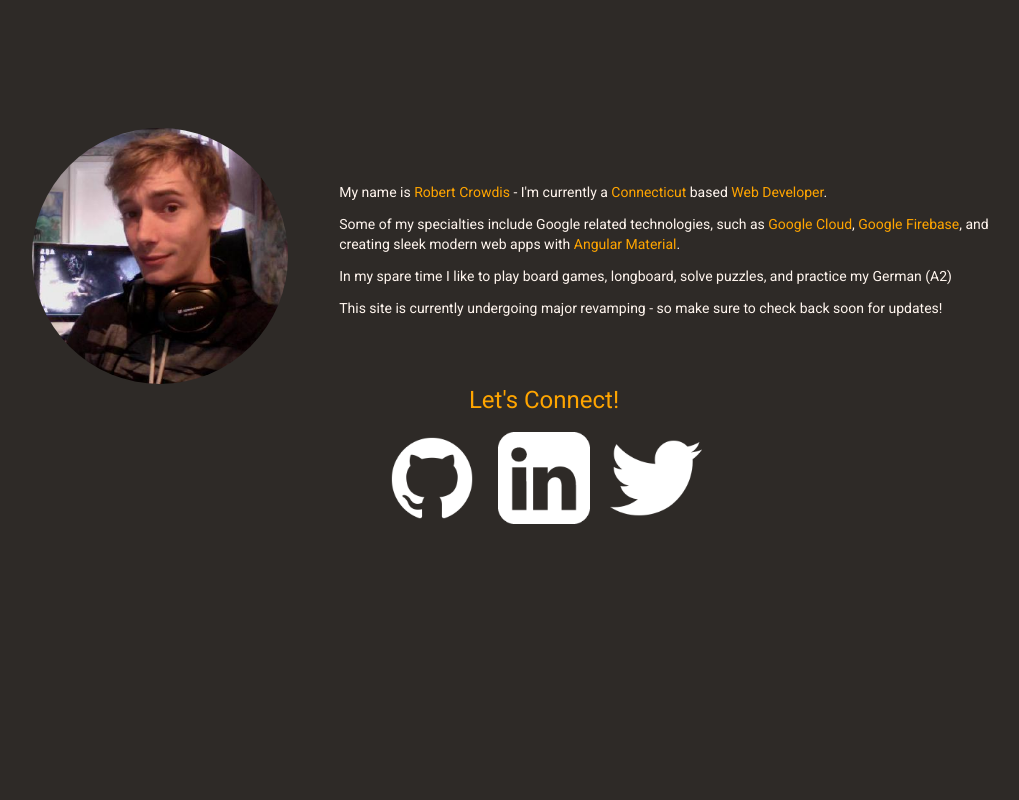
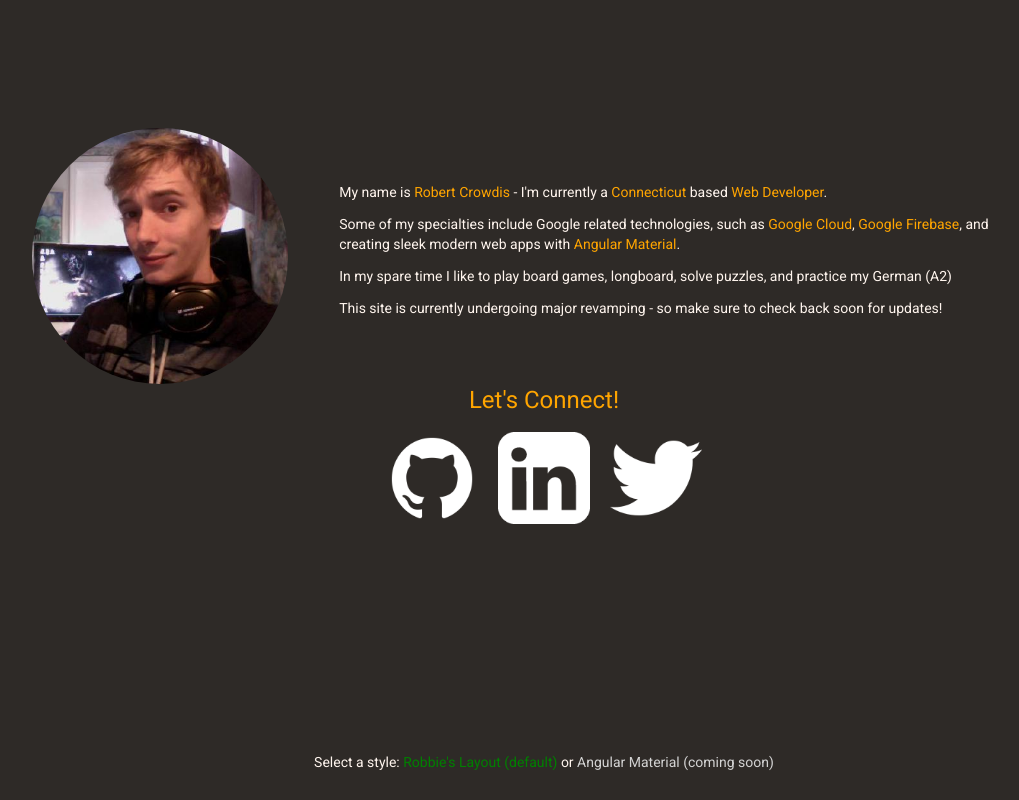
Before and after one commit to tessacrowdis/robertcrowdis-angular, an Angular app: page / in a window 1280 px wide. Shown: the whole page, without its empty margins (96-1115 px from the left). Built offline with nearby package versions, Linux system fonts and the light colour scheme.

Commit message:
feat(footer): add footer
The footer will allow selection between styles (not yet implemented)

```diff
--- a/src/app/app.component.html
+++ b/src/app/app.component.html
@@ -30,3 +30,5 @@
 
   <router-outlet></router-outlet>
 </div>
+
+<app-footer [style]="layoutStyle" (selectLayoutEvent)="setLayout($event)"></app-footer>
--- a/src/app/app.component.ts
+++ b/src/app/app.component.ts
@@ -26,4 +26,13 @@ export class AppComponent implements OnInit, OnDestroy {
   ngOnDestroy() {
     if (this._layoutSubscription$) { this._layoutSubscription$.unsubscribe(); }
   }
+
+  /**
+   * Changes the user's layout using the layout service as a controller.
+   *
+   * @param layoutStyle String of the style to set for the current and future sessions.
+   */
+  public setLayout(layoutStyle: string) {
+    this._ls.setLayout(layoutStyle);
+  }
 }
--- a/src/app/app.module.ts
+++ b/src/app/app.module.ts
@@ -8,10 +8,12 @@ import { BrowserAnimationsModule } from '@angular/platform-browser/animations';
 import { MaterialModule } from './shared/material.module';
 import { SharedModule } from './shared/shared.module';
 import { CoreModule } from './core/core.module';
+import { FooterComponent } from './footer/footer.component';
 
 @NgModule({
   declarations: [
-    AppComponent
+    AppComponent,
+    FooterComponent
   ],
   imports: [
     BrowserModule,
--- /dev/null
+++ b/src/app/footer/footer.component.html
@@ -0,0 +1,10 @@
+<div id="footer">
+  <span>Select a style: </span>
+  <span class="layout-option" [ngClass]="{ 'selected': style === 'custom' }"
+    (click)="selectLayout('custom')">Robbie's Layout (default)
+  </span>
+  <span> or </span>
+  <span class="layout-option --unused" [ngClass]="{ 'selected': style === 'material' }">
+    Angular Material (coming soon)
+  </span>
+</div>
--- /dev/null
+++ b/src/app/footer/footer.component.scss
@@ -0,0 +1,28 @@
+#footer {
+  position: absolute;
+  display: block;
+  text-align: center;
+  height: 48px;
+  bottom: 0px;
+  background-color: transparent; // TODO: Set this in the future, once my palette is decided on - RC 5/15/20
+  width: 100%;
+}
+
+.layout-option {
+  color: orange;
+  cursor: pointer;
+  transition: color .20s ease-in-out;
+  &:hover {
+    color: darkorange;
+  }
+
+  &.--unused {
+    color: lightgray !important;
+    cursor: not-allowed;
+  }
+}
+
+.selected {
+  color: green !important;
+  cursor: default;
+}
--- /dev/null
+++ b/src/app/footer/footer.component.ts
@@ -0,0 +1,27 @@
+import { Component, OnInit, Input, Output, EventEmitter } from '@angular/core';
+import { LayoutService } from '../core/services/layout.service';
+
+@Component({
+  selector: 'app-footer',
+  templateUrl: './footer.component.html',
+  styleUrls: ['./footer.component.scss']
+})
+export class FooterComponent implements OnInit {
+
+  @Input() style: string;
+  @Output() selectLayoutEvent: EventEmitter<string> = new EventEmitter();
+
+  constructor() { }
+
+  ngOnInit(): void { }
+
+  /**
+   * Emits an event to change the style of the application.
+   *
+   * @param layoutType String containing the style to set the application as ('material', or 'custom').
+   */
+  public selectLayout(layoutType: string): void {
+    this.selectLayoutEvent.emit(layoutType.toLowerCase());
+  }
+
+}
```
Also changed, not shown: 1 other file (tests, documents, lock files or other folders).
